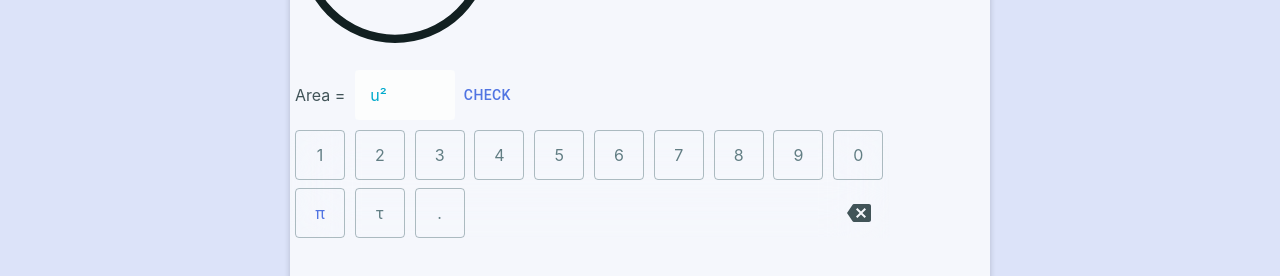
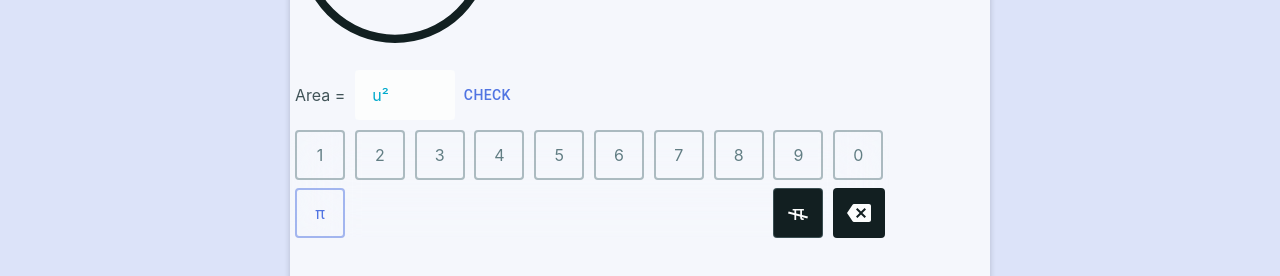
Before and after one commit to 4estnaylor/v8_trig_tutor, a Next.js app: page /strategy/conceptual in a window 1280 px wide. Shown: the part 451-727 px from the top of the page. Built offline with nearby package versions, Linux system fonts and the light colour scheme; no server answers.

Commit message:
added pi removal button for user input

```diff
--- a/components/Inputs/DeleteButton.tsx
+++ b/components/Inputs/DeleteButton.tsx
@@ -2,17 +2,31 @@ import React, { Dispatch, SetStateAction } from 'react';
 import styled from 'styled-components';
 import cl from '../../colors';
 import BackspaceIcon from '@mui/icons-material/Backspace';
+import { UserEnteredValueType } from './IntegerInputWithPi';
+import QUERIES from '../../breakpoints';
 
 interface DeleteButtonProps {
-  setValue: Dispatch<SetStateAction<string>>;
+  setValue: Dispatch<SetStateAction<UserEnteredValueType>>;
 }
 
 const DeleteButton = (props: DeleteButtonProps) => {
   const { setValue } = props;
   const handleDeleteClick = () => {
     console.log('delete clicking');
+
     setValue((prev) => {
-      return prev.slice(0, -1);
+      if (!prev.numerical)
+        return {
+          numerical: null,
+          pi: prev.pi,
+        };
+
+      let updatedUserEntedValue: UserEnteredValueType = {
+        numerical: Number(prev.numerical.toString().slice(0, -1)),
+        pi: prev.pi,
+      };
+
+      return updatedUserEntedValue;
     });
   };
   return (
@@ -26,14 +40,22 @@ const Wrapper = styled.div`
   display: flex;
   align-items: center;
   justify-content: center;
-  /* background-color: ${cl.getHSL(cl.gray_mid)}; */
-  color: ${cl.black};
+  background-color: ${cl.getHSL(cl.black)};
+  color: ${cl.getHSL(cl.white)};
   grid-column: 10;
   grid-row: 2;
 
-  &:hover {
-    background-color: ${cl.getHSLA(cl.white, 0.2)};
-    cursor: pointer;
+  @media (hover: hover) and (pointer: fine) {
+    &:hover {
+      cursor: pointer;
+      background-color: ${cl.getHSL(cl.red_dark)};
+      color: ${cl.getHSL(cl.white)};
+      border: none;
+    }
+  }
+
+  @media ${QUERIES.tabletAndUp} {
+    border-radius: 4px;
   }
 `;
 
--- /dev/null
+++ b/components/Inputs/DeletePiButton.tsx
@@ -0,0 +1,81 @@
+import React, { Dispatch, SetStateAction } from 'react';
+import styled from 'styled-components';
+import QUERIES from '../../breakpoints';
+import cl from '../../colors';
+import { UserEnteredValueType } from './IntegerInputWithPi';
+
+interface DeletePiButtonProps {
+  setValue: Dispatch<SetStateAction<UserEnteredValueType>>;
+}
+
+const DeletePiButton = (props: DeletePiButtonProps) => {
+  const { setValue } = props;
+
+  const handleDeletePiClick = () => {
+    setValue((prev) => {
+      let updatedUserEnteredValue: UserEnteredValueType = {
+        numerical: prev.numerical,
+        pi: 0,
+      };
+
+      return updatedUserEnteredValue;
+    });
+  };
+  return (
+    <Wrapper onClick={handleDeletePiClick}>
+      π
+      <ClearIconWrapper>
+        <DiagonalLine />
+      </ClearIconWrapper>
+    </Wrapper>
+  );
+};
+
+const Wrapper = styled.div`
+  position: relative;
+  color: ${cl.getHSL(cl.white)};
+  background-color: ${cl.getHSLA(cl.black, 1)};
+  border: 0.5px solid ${cl.getHSLA(cl.gray_mid, 0.5)};
+  border-radius: 0px;
+  max-width: 50px;
+  grid-row: 2;
+  grid-column: 9;
+
+  display: flex;
+
+  justify-content: center;
+  align-items: center;
+  font-size: 1.25rem;
+
+  @media (hover: hover) and (pointer: fine) {
+    &:hover {
+      cursor: pointer;
+      background-color: ${cl.getHSL(cl.red_dark)};
+      color: ${cl.getHSL(cl.white)};
+      border: none;
+    }
+  }
+
+  @media ${QUERIES.tabletAndUp} {
+    border-radius: 4px;
+  }
+`;
+
+const ClearIconWrapper = styled.div`
+  position: absolute;
+  width: 100%;
+  height: 100%;
+
+  display: flex;
+  align-items: center;
+  justify-content: center;
+`;
+
+const DiagonalLine = styled.div`
+  height: 20px;
+  border-left: 2px solid white;
+
+  transform: translateY(2px) rotate(-75deg);
+`;
+
+export default DeletePiButton;
--- a/components/Inputs/IntegerInputWithPi.tsx
+++ b/components/Inputs/IntegerInputWithPi.tsx
@@ -4,8 +4,22 @@ import cl from '../../colors';
 import CheckButton from './CheckButton';
 import NumberPad from './NumberPad';
 
-const IntegerInputWithPi = () => {
-  const [userEnteredValue, setUserEnteredValue] = useState('');
+interface IntegerInputWithPiProps {
+  answer: number;
+}
+
+export type UserEnteredValueType = {
+  numerical: number | null;
+  pi: number;
+};
+
+const IntegerInputWithPi = (props: IntegerInputWithPiProps) => {
+  const { answer } = props;
+  const [userEnteredValue, setUserEnteredValue] =
+    useState<UserEnteredValueType>({
+      numerical: null,
+      pi: 0,
+    });
   const [showNumberPad, setShowNumberPad] = useState(true);
 
   useEffect(() => {
@@ -31,15 +45,33 @@ const IntegerInputWithPi = () => {
                 ref={integerInputRef}
                 onClick={(e) => handleFocusInputClick(e)}
               >
-                {userEnteredValue}
+                {userEnteredValue?.numerical
+                  ? userEnteredValue.numerical.toString()
+                  : ''}
+                <VariableInput>
+                  {userEnteredValue.pi > 0 ? 'π' : ''}
+                  {
+                    <VariableExponent>
+                      {' '}
+                      {userEnteredValue.pi !== 1 && userEnteredValue.pi !== 0
+                        ? userEnteredValue.pi
+                        : ''}{' '}
+                    </VariableExponent>
+                  }
+                </VariableInput>
                 <Units>u²</Units>
               </IntegerInput>
             </InputWrapper>
-            <CheckButton />
+            <CheckButton userEnteredValue={userEnteredValue} answer={answer} />
           </InputAndCheck>
         </EquationAndInputWrapper>
 
-        {showNumberPad ? <NumberPad setValue={setUserEnteredValue} /> : null}
+        {showNumberPad ? (
+          <NumberPad
+            userEnteredValue={userEnteredValue}
+            setValue={setUserEnteredValue}
+          />
+        ) : null}
       </Wrapper>
     </>
   );
@@ -116,6 +148,21 @@ const IntegerInput = styled.div`
   }
 `;
 
+const VariableInput = styled.div`
+  padding-left: 2px;
+  display: flex;
+  align-items: baseline;
+  color: ${cl.getHSL(cl.purple)};
+`;
+
+const VariableExponent = styled.div`
+  color: ${cl.getHSL(cl.gray_mid)};
+  font-size: 0.65rem;
+  height: 100%;
+  display: flex;
+  align-self: flex-start;
+`;
+
 const Units = styled(Equation)`
   padding-left: 5px;
   padding-right: 10px;
--- a/components/Inputs/NumberButton.tsx
+++ b/components/Inputs/NumberButton.tsx
@@ -2,26 +2,32 @@ import React, { Dispatch, SetStateAction } from 'react';
 import styled from 'styled-components';
 import QUERIES from '../../breakpoints';
 import cl from '../../colors';
+import { UserEnteredValueType } from './IntegerInputWithPi';
 
 interface NumberButtonProps {
-  value: number | string;
+  value: number;
 
-  setValue: Dispatch<SetStateAction<string>>;
+  setValue: Dispatch<SetStateAction<UserEnteredValueType>>;
 }
+
+const countOcurrancesofPiInString = (str: string) => {
+  let occurances = str.replace(/[^π]/g, '').length;
+  return occurances;
+};
 
 const NumberButton = (props: NumberButtonProps) => {
   const { value, setValue } = props;
   const handleClick = () => {
-    setValue((prev) => prev + value);
+    setValue((prev) => {
+      let updatedUserEnteredValue: UserEnteredValueType = {
+        numerical: prev.numerical
+          ? Number(prev.numerical.toString() + value)
+          : value,
+        pi: prev.pi,
+      };
+      return updatedUserEnteredValue;
+    });
   };
-
-  switch (value) {
-    case 'π':
-      return <PiWrapper onClick={handleClick}>{value}</PiWrapper>;
-      break;
-    default:
-      return <Wrapper onClick={handleClick}>{value}</Wrapper>;
-  }
 
   return <Wrapper onClick={handleClick}>{value}</Wrapper>;
 };
@@ -30,7 +36,8 @@ const Wrapper = styled.div`
   font-size: 1rem;
   color: ${cl.getHSL(cl.gray_mid)};
   /* background-color: ${cl.getHSLA(cl.black, 0.2)}; */
-  border: 0.5px solid ${cl.getHSLA(cl.gray_mid, 0.5)};
+
+  border: none;
   border-radius: 0px;
   max-width: 50px;
 
@@ -50,6 +57,7 @@ const Wrapper = styled.div`
 
   @media ${QUERIES.tabletAndUp} {
     border-radius: 4px;
+    border: 2px solid ${cl.getHSLA(cl.gray_mid, 0.5)};
   }
 `;
 
--- a/components/Inputs/NumberPad.tsx
+++ b/components/Inputs/NumberPad.tsx
@@ -3,16 +3,20 @@ import styled from 'styled-components';
 import QUERIES from '../../breakpoints';
 import cl from '../../colors';
 import DeleteButton from './DeleteButton';
+import DeletePiButton from './DeletePiButton';
+import { UserEnteredValueType } from './IntegerInputWithPi';
 import NumberButton from './NumberButton';
+import VariableButton from './VariableButton';
 
 interface NumberPadProps {
-  setValue: Dispatch<SetStateAction<string>>;
+  userEnteredValue: UserEnteredValueType;
+  setValue: Dispatch<SetStateAction<UserEnteredValueType>>;
 }
 
 const NumberPad = (props: NumberPadProps) => {
-  const { setValue } = props;
+  const { userEnteredValue, setValue } = props;
 
-  const numbers = [1, 2, 3, 4, 5, 6, 7, 8, 9, 0, 'π', 'τ', '.'];
+  const numbers = [1, 2, 3, 4, 5, 6, 7, 8, 9, 0];
 
   const numberButtons = numbers.map((number) => {
     return <NumberButton key={number} value={number} setValue={setValue} />;
@@ -20,7 +24,11 @@ const NumberPad = (props: NumberPadProps) => {
 
   return (
     <Wrapper>
-      {numberButtons} <DeleteButton setValue={setValue} />
+      {numberButtons}
+      <VariableButton symbol="π" value={userEnteredValue} setValue={setValue} />
+
+      <DeletePiButton setValue={setValue} />
+      <DeleteButton setValue={setValue} />
     </Wrapper>
   );
 };
--- /dev/null
+++ b/components/Inputs/VariableButton.tsx
@@ -0,0 +1,68 @@
+import React, { Dispatch, SetStateAction } from 'react';
+import styled from 'styled-components';
+import QUERIES from '../../breakpoints';
+import cl from '../../colors';
+import { UserEnteredValueType } from './IntegerInputWithPi';
+
+interface VariableButtonProps {
+  symbol: string;
+  value: UserEnteredValueType;
+
+  setValue: Dispatch<SetStateAction<UserEnteredValueType>>;
+}
+
+const VariableButton = (props: VariableButtonProps) => {
+  const { symbol, value, setValue } = props;
+
+  const handleClick = () => {
+    setValue((prev) => {
+      let updatedValue: UserEnteredValueType = {
+        numerical: prev.numerical,
+        pi: prev.pi + 1,
+      };
+
+      return updatedValue;
+    });
+  };
+  return (
+    <Wrapper onClick={handleClick}>
+      {symbol}
+      <ExponentWrapper>{value.pi > 0 ? value.pi + 1 : ''}</ExponentWrapper>
+    </Wrapper>
+  );
+};
+
+const Wrapper = styled.div`
+  font-size: 1rem;
+  color: ${cl.getHSL(cl.purple)};
+  /* background-color: ${cl.getHSLA(cl.black, 0.2)}; */
+
+  border-radius: 0px;
+  max-width: 50px;
+
+  display: flex;
+
+  justify-content: center;
+  align-items: center;
+
+  @media (hover: hover) and (pointer: fine) {
+    &:hover {
+      cursor: pointer;
+      background-color: ${cl.getHSL(cl.purple)};
+      color: ${cl.getHSL(cl.white)};
+      border: none;
+    }
+  }
+
+  @media ${QUERIES.tabletAndUp} {
+    border-radius: 4px;
+    border: 2px solid ${cl.getHSLA(cl.purple, 0.5)};
+  }
+`;
+
+const ExponentWrapper = styled.div`
+  font-size: 0.5rem;
+  transform: translateY(-10px);
+`;
+
+export default VariableButton;
--- a/pages/index.tsx
+++ b/pages/index.tsx
@@ -17,7 +17,10 @@ export default function Home() {
     <div>
       <Head>
         <title>Trig Tutor</title>
-        <meta name="description" content="Generated by create next app" />
+        <meta
+          name="description"
+          content="Learn Trigonometry Really Well. Tutoring offered for Trigonometry and Precalculus."
+        />
         <link rel="icon" href="/trig_tutor_logo.svg" />
       </Head>
       <Wrapper>
--- a/pages/strategy/conceptual.tsx
+++ b/pages/strategy/conceptual.tsx
@@ -61,7 +61,7 @@ const conceptual = () => {
               <CircleAreaImgWrap>
                 <Image src="/conceptual_circle.svg" width="200" height="200" />
               </CircleAreaImgWrap>
-              <IntegerInputWithPi />
+              <IntegerInputWithPi answer={49 * Math.PI} />
               <br />
               <br />
               <CircleAreaAnswer>
```
Also changed, not shown: components/Inputs/CheckButton.tsx (+11 -2 lines), pages/double_down.tsx (+8 -7 lines), pages/faq.tsx (+23 -24 lines), pages/%C2&BO.tsx/index.tsx (renamed from pages/%C2&BO.tsx/%C2%B0.tsx).
